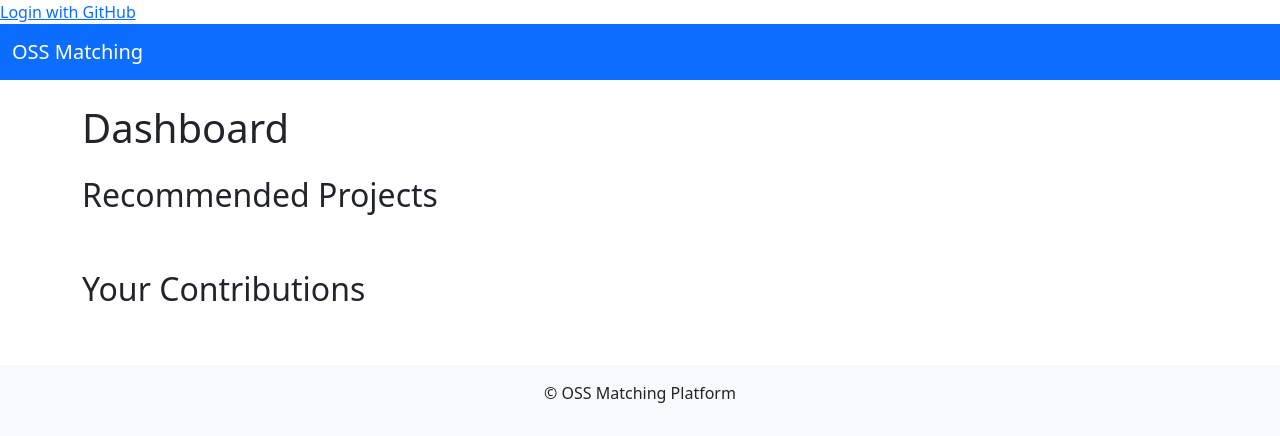
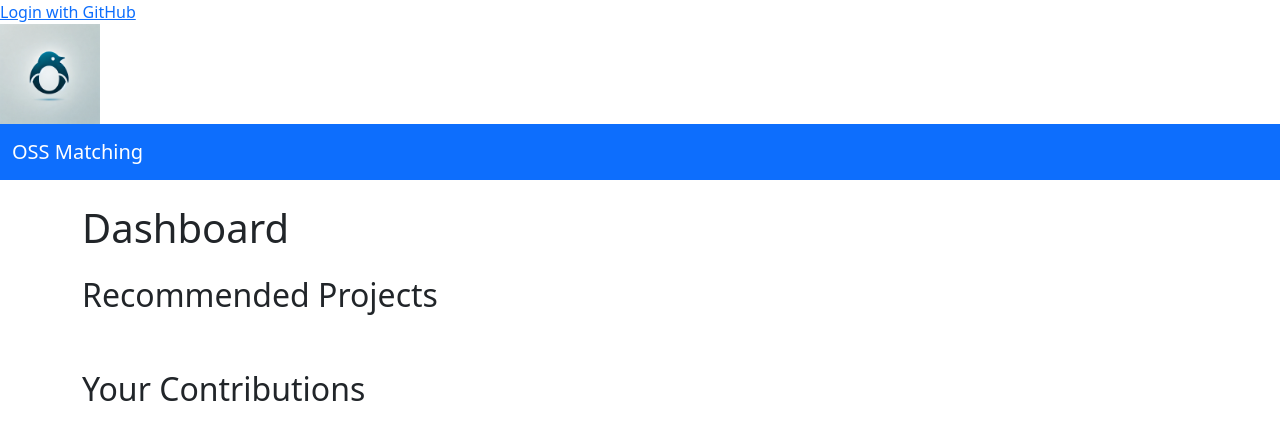
Before and after one commit to A2GMer/oss_matching_platform, a Flask app: page /dashboard in a window 1280 px wide. Shown: the top 436 px of the page. Run offline with Flask 3, Linux system fonts and the light colour scheme.

Commit message:
add logo favicon

```diff
--- a/app/templates/base.html
+++ b/app/templates/base.html
@@ -6,6 +6,8 @@
     <meta name="viewport" content="width=device-width, initial-scale=1.0">
     <title>OSS Matching Platform</title>
     <link href="https://cdn.jsdelivr.net/npm/bootstrap@5.3.0/dist/css/bootstrap.min.css" rel="stylesheet">
+    <link rel="icon" href="{{ url_for('static', filename='images/favicon.ico') }}" type="image/x-icon">
+
     <style>
         .project-card { margin-bottom: 20px; }
         .card-header { font-weight: bold; }
@@ -20,6 +22,9 @@
     {% endif %}
 </head>
 <body>
+    <header>
+        <img src="{{ url_for('static', filename='images/logo.png') }}" alt="Logo" style="width:100px;height:auto;">
+    </header>
     <nav class="navbar navbar-expand-lg navbar-dark bg-primary">
         <div class="container-fluid">
             <a class="navbar-brand" href="/">OSS Matching</a>
```
Also changed, not shown: app/static/images/favicon.ico (added), app/static/images/logo.png (added).
